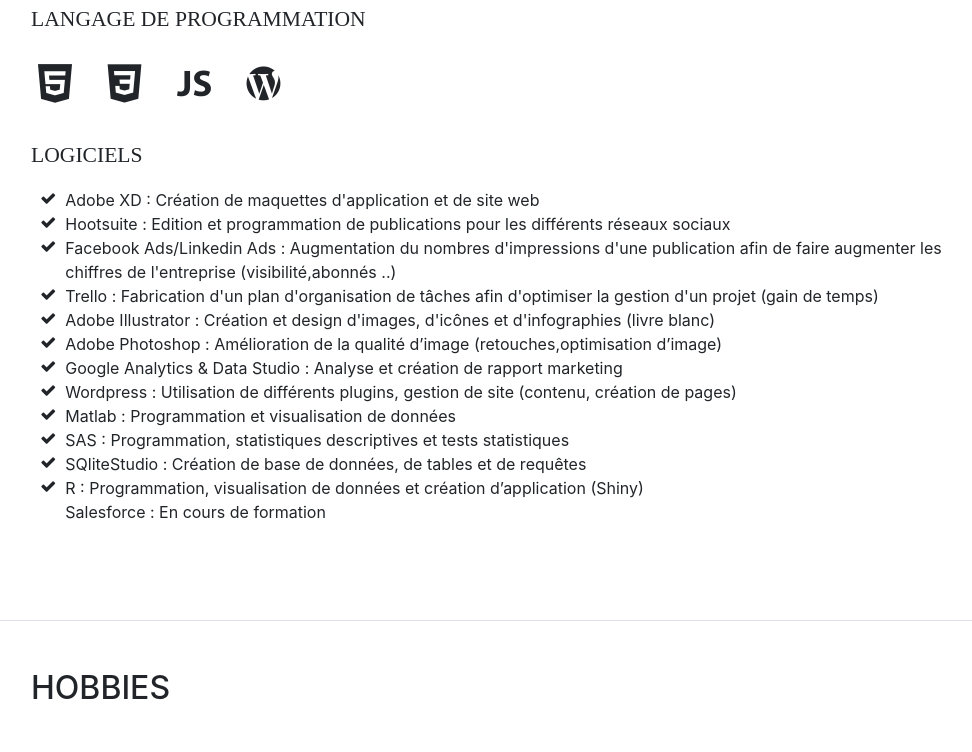
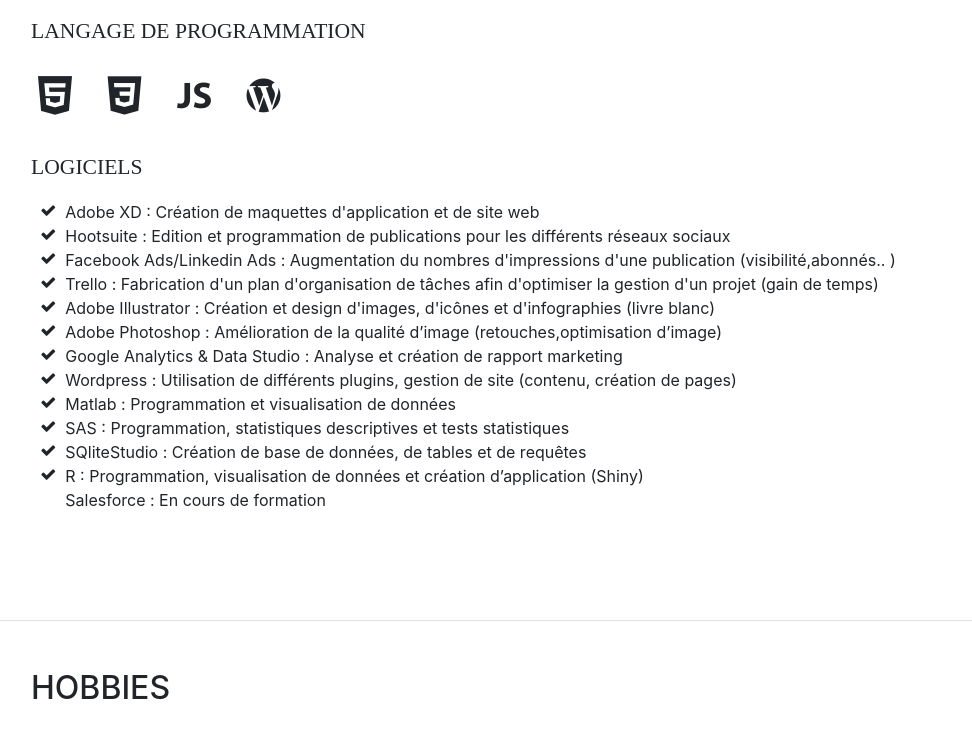
Before and after one commit to georgewillems/georgewillems.github.io, a website with bundled scripts: page index.html in a window 1280 px wide. Shown: the part 3024-3776 px from the top of the page, without its empty margins (289-1261 px from the left). Built offline with nearby package versions, Linux system fonts and the light colour scheme; a web font is replaced by a local one.

Commit message:
Update index.html

```diff
--- a/index.html
+++ b/index.html
@@ -279,7 +279,7 @@
               Hootsuite : Edition et programmation de publications pour les différents réseaux sociaux </li>
             <li>
               <i class="fa-li fa fa-check"></i>
-              Facebook Ads/Linkedin Ads : Augmentation du nombres d'impressions d'une publication afin de faire augmenter les chiffres de l'entreprise (visibilité,abonnés ..) </li>
+              Facebook Ads/Linkedin Ads : Augmentation du nombres d'impressions d'une publication (visibilité,abonnés.. ) </li>
             <li>
                <i class="fa-li fa fa-check"></i>
               Trello : Fabrication d'un plan d'organisation de tâches afin d'optimiser la gestion d'un projet (gain de temps) </li>
@@ -309,6 +309,7 @@
               R :  Programmation, visualisation de données et création d’application (Shiny)</li>
             <i class="fa-li fa fa-check"></i>
               Salesforce : En cours de formation </li>
+          <li>
           </ul>
         </div>
       </section>
```
